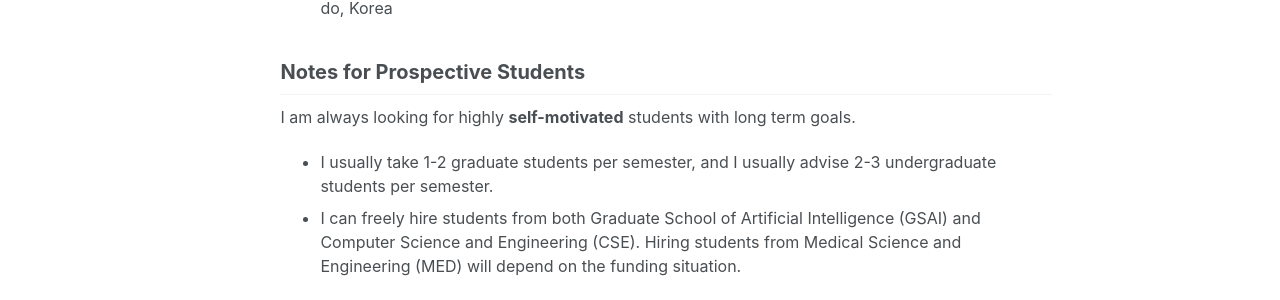
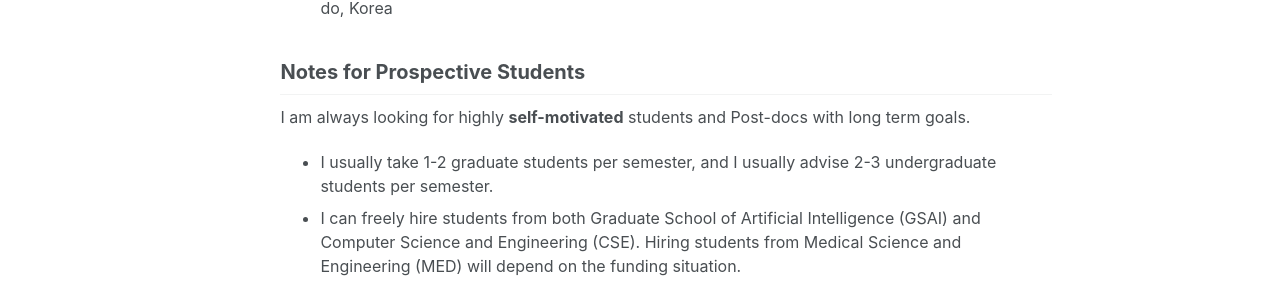
Before and after one commit to wwplato/wwplato.github.io, a Jekyll site: the page built from _pages/about.md, in a window 1280 px wide and 900 px high. Shown: the part 445-745 px from the top of the window. Built offline with Jekyll 4.4.1, drawn with Linux system fonts in a browser that asks for light colours; some web fonts are replaced.

Commit message:
Update about.md

```diff
--- a/_pages/about.md
+++ b/_pages/about.md
@@ -22,7 +22,7 @@ Contact
 
 Notes for Prospective Students
 -----
-I am always looking for highly **self-motivated** students with long term goals.
+I am always looking for highly **self-motivated** students and Post-docs with long term goals.
 * I usually take 1-2 graduate students per semester, and I usually advise 2-3 undergraduate students per semester.
 * I can freely hire students from both Graduate School of Artificial Intelligence (GSAI) and Computer Science and Engineering (CSE). Hiring students from Medical Science and Engineering (MED) will depend on the funding situation.
 <!-- I do not hire summer or winter interns as I make several (business) trips during those times.   -->
```
